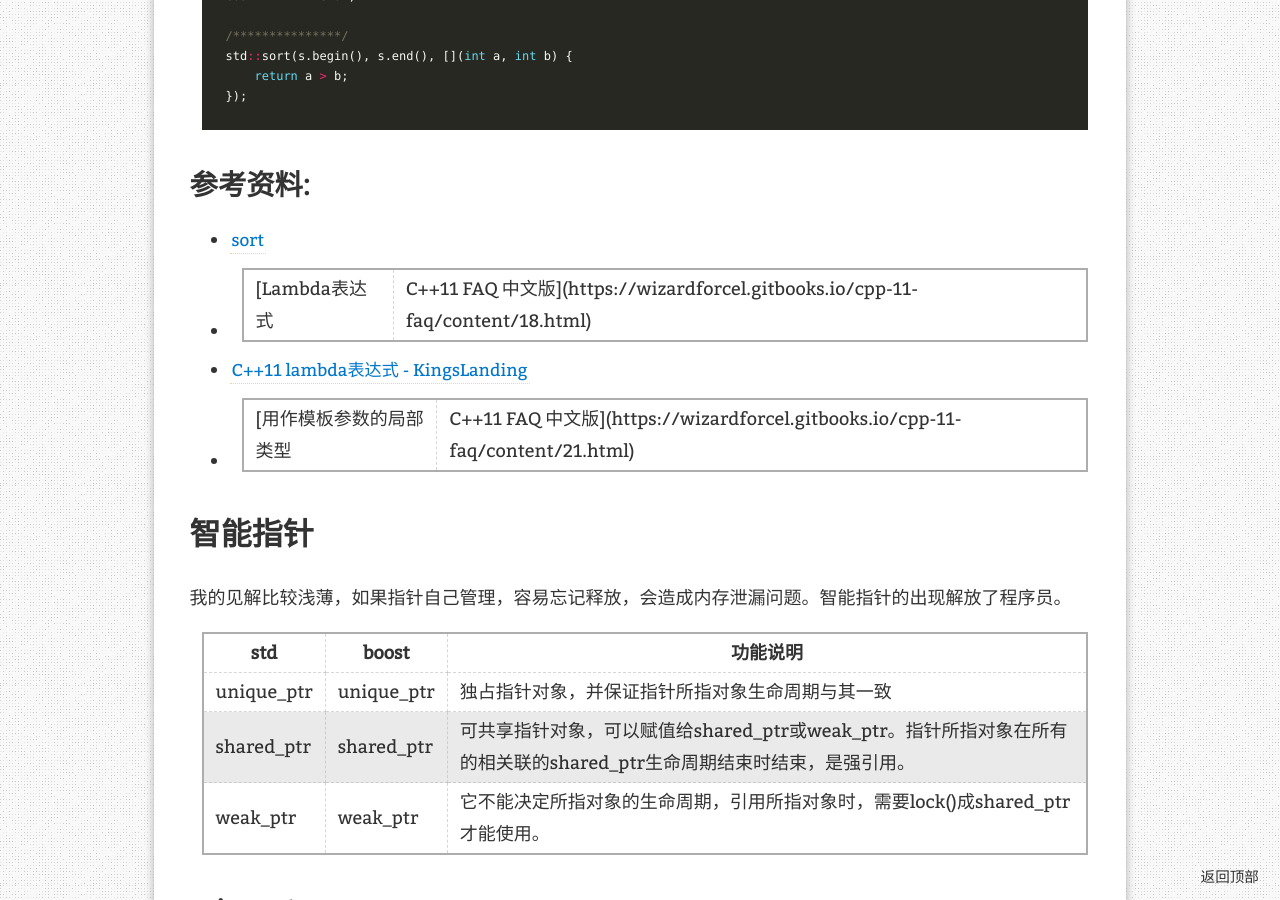
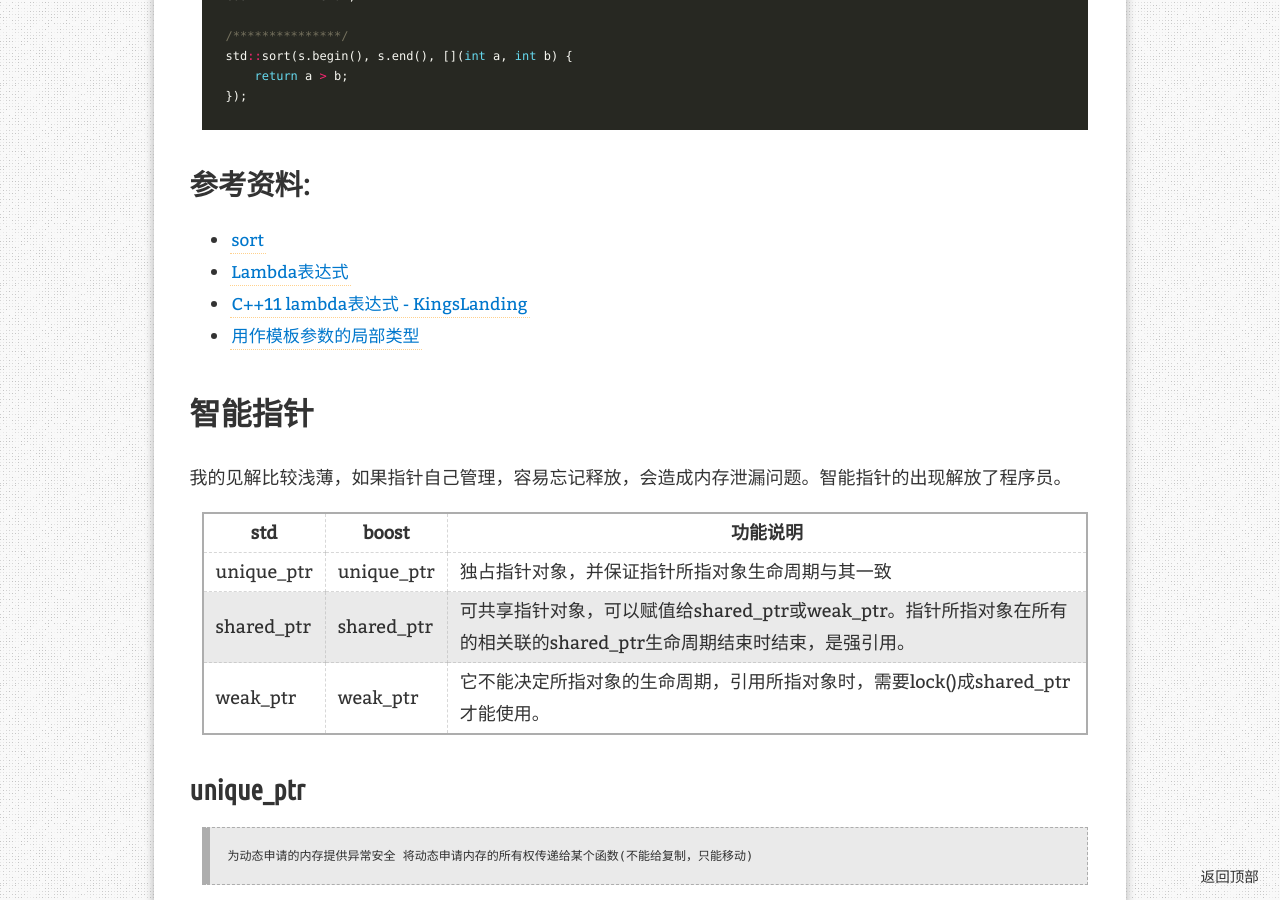
Before and after one commit to sunbuny/sunbuny.github.io, a Jekyll site: the page built from _posts/2018-05-12-cpp11新特性详解与应用.md, in a window 1280 px wide and 900 px high, scrolled down 1915 px. Built offline with Jekyll 4.4.1, drawn with Linux system fonts in a browser that asks for light colours; nearby versions of some CDN libraries; comment, search, counter and statistics services are not loaded.

````diff
--- a/_posts/2018-05-12-cpp11新特性详解与应用.md
+++ b/_posts/2018-05-12-cpp11新特性详解与应用.md
@@ -33,9 +33,9 @@ std::sort(s.begin(), s.end(), [](int a, int b) {
 ```
 ## 参考资料:
 - [sort](https://en.cppreference.com/w/cpp/algorithm/sort  )
-- [Lambda表达式 | C++11 FAQ 中文版](https://wizardforcel.gitbooks.io/cpp-11-faq/content/18.html)
+- [Lambda表达式](https://wizardforcel.gitbooks.io/cpp-11-faq/content/18.html)
 - [C\+\+11 lambda表达式 - KingsLanding](http://www.cnblogs.com/zhuyp1015/archive/2012/04/08/2438176.html)
-- [用作模板参数的局部类型 | C++11 FAQ 中文版](https://wizardforcel.gitbooks.io/cpp-11-faq/content/21.html)
+- [用作模板参数的局部类型](https://wizardforcel.gitbooks.io/cpp-11-faq/content/21.html)
 
 # 智能指针
 我的见解比较浅薄，如果指针自己管理，容易忘记释放，会造成内存泄漏问题。智能指针的出现解放了程序员。
````
